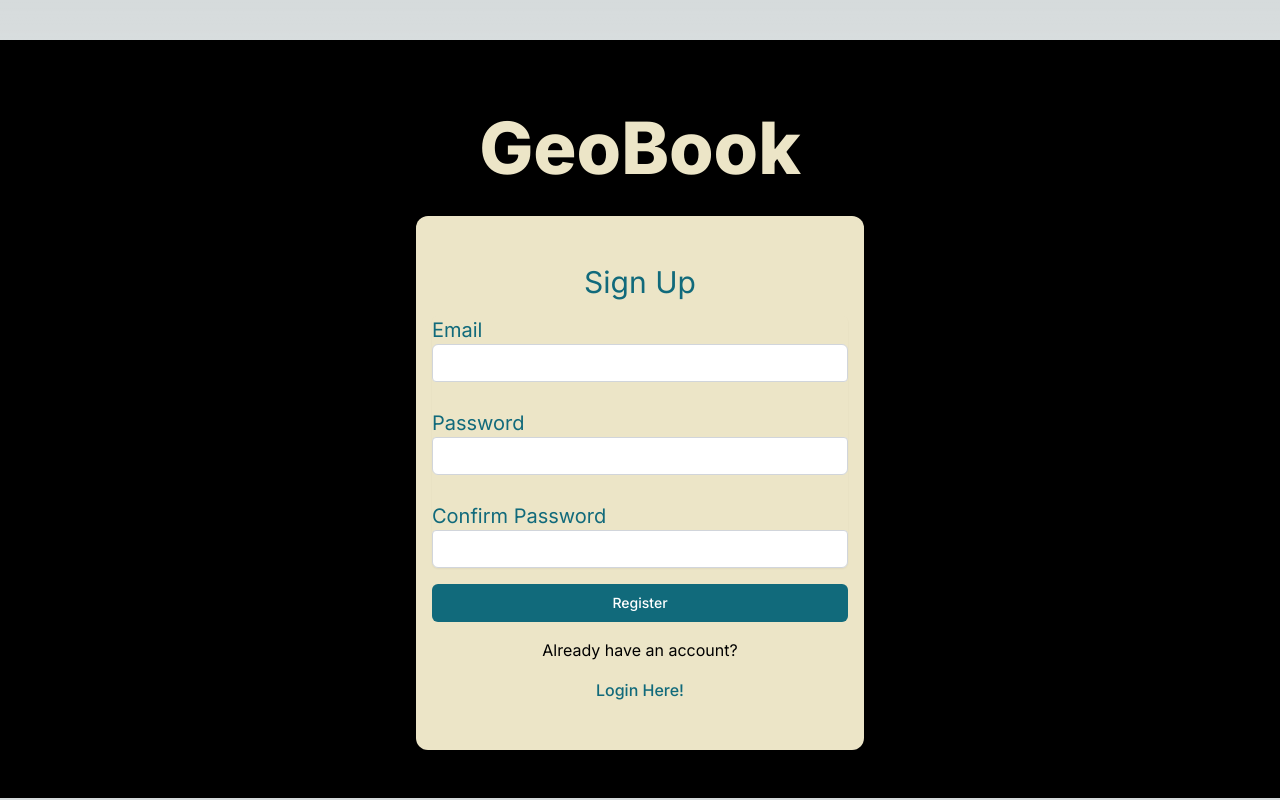
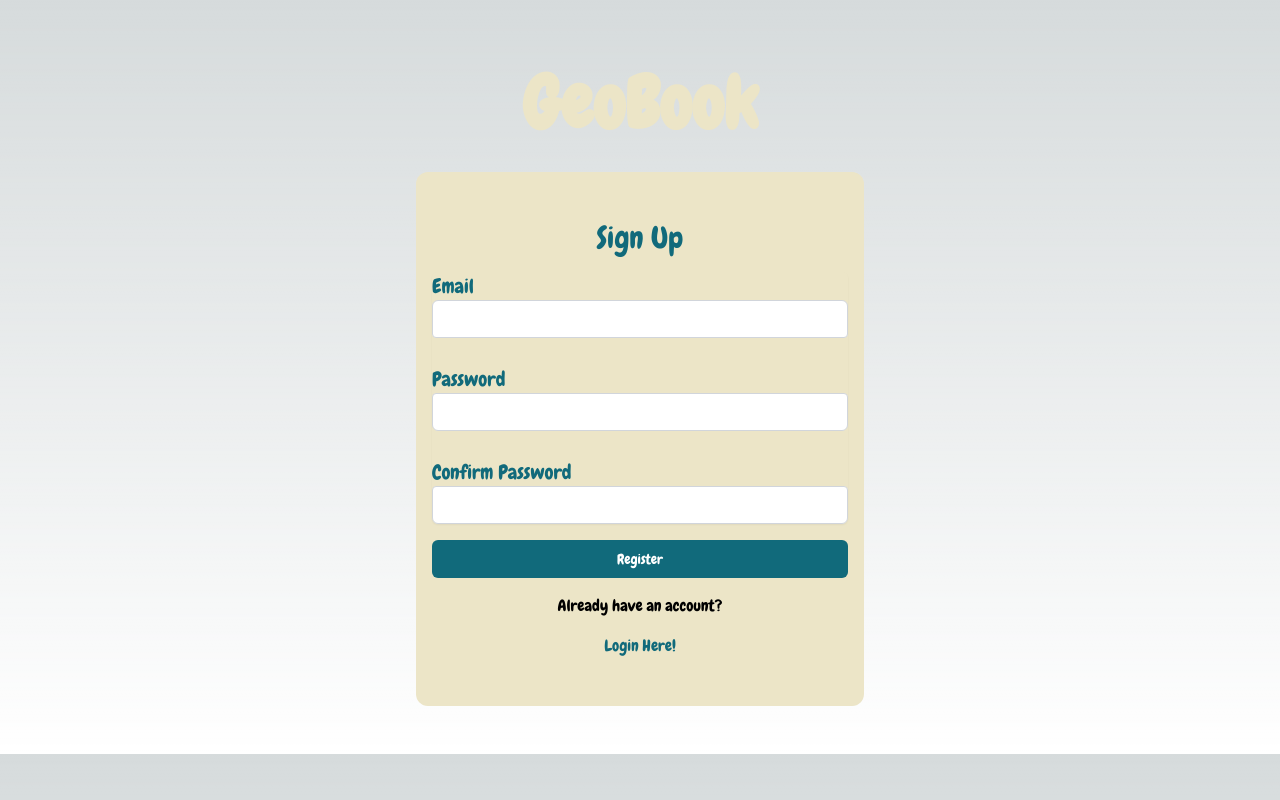
Before and after one commit to joazeiro/COP4331-BigProject, a Next.js app: page /register in a window 1280 px wide. Built offline with nearby package versions, Linux system fonts and the light colour scheme.

Commit message:
Chewy Font is now working

```diff
--- a/src/app/layout.js
+++ b/src/app/layout.js
@@ -1,8 +1,11 @@
 import './globals.css'
-import { Inter } from 'next/font/google'
+import { Chewy } from 'next/font/google'
 
-const inter = Inter({ subsets: ['latin'] })
-
+const chewy = Chewy({
+  weight: '400',
+  subsets: ['latin'],
+  display: 'swap',
+})
 export const metadata = {
   title: 'GeoBook',
   description: 'Discuss The Fun of Traveling',
@@ -11,7 +14,7 @@ export const metadata = {
 export default function RootLayout({ children }) {
   return (
     <html lang="en">
-      <body className={inter.className}>{children}</body>
+      <body className={chewy.className}>{children}</body>
     </html>
   )
 }
--- a/src/app/page.js
+++ b/src/app/page.js
@@ -1,7 +1,7 @@
 
 export default function Home() {
   return (
-    <h1 className = "text-3xl font-bold underline">
+    <h1 className = "text-3xl font-bold text-center underline">
       Hello World!
     </h1>
   )
--- a/src/components/FormContainer.js
+++ b/src/components/FormContainer.js
@@ -1,8 +1,8 @@
 import React from 'react'
 
-const FormContainter = ({ children }) => {
+const FormContainer = ({ children }) => {
   return (
-    <div className = "min-h-full flex bg-black items-center justify-center mt-10 py-12 px-4 sm:px-6 lg:px-8">
+    <div className = "min-h-full flex items-center justify-center mt-5 py-12 px-4 sm:px-6 lg:px-8">
         <div className = "max-w-md w-full space-y-8">
             {children}
         </div>
@@ -10,4 +10,4 @@ const FormContainter = ({ children }) => {
   )
 }
 
-export default FormContainter
+export default FormContainer
--- a/src/components/FormTitle.js
+++ b/src/components/FormTitle.js
@@ -3,7 +3,7 @@ import React from 'react'
 const FormTitle = () => {
   return (
     <div>
-        <h2 className = "mt-6 text-center text-7xl font-extrabold text-secondary">GeoBook</h2>
+        <h2 className = "text-center text-7xl font-extrabold text-secondary">GeoBook</h2>
     </div>
   )
 }
```
